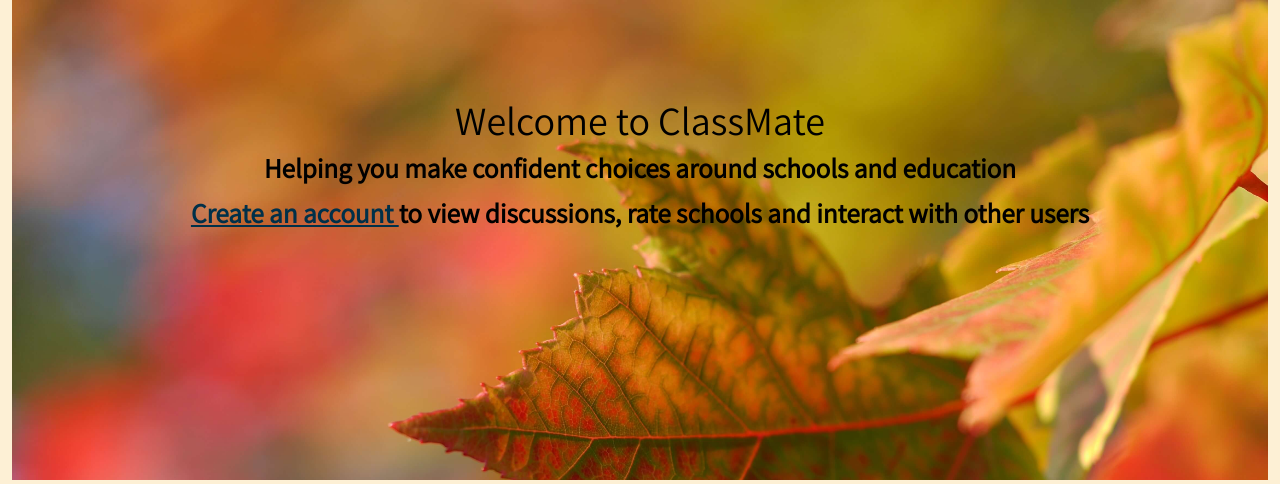
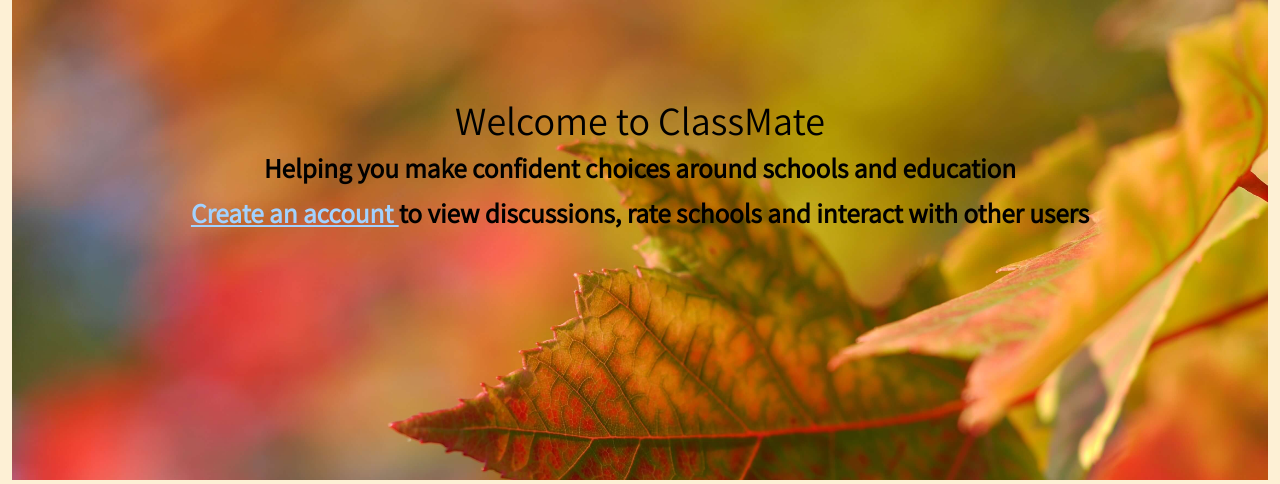
Before and after one commit to georgiagrayland/P4-ClassMate, a Django app: page / in a window 1280 px wide, with the pointer over the restyled element. Shown: the part 74-558 px from the top of the page. Run offline with Django 3.2, Linux system fonts and the light colour scheme; some libraries are stand-ins or nearby versions.

Commit message:
add hover style on homepage for UX

```diff
--- a/static/css/style.css
+++ b/static/css/style.css
@@ -40,8 +40,6 @@ footer p{
     text-decoration: underline;
 }
 
-/* --------------------- General body --------------------- */
-
 body{
     font-family: Assistant, sans-serif;
 }
@@ -72,6 +70,10 @@ footer i:hover{
 
 .welcome-text a{
     color: #003049;
+}
+
+.welcome-text a:hover{
+    color: #a2d2ff;
 }
 
 .main-image {
```
